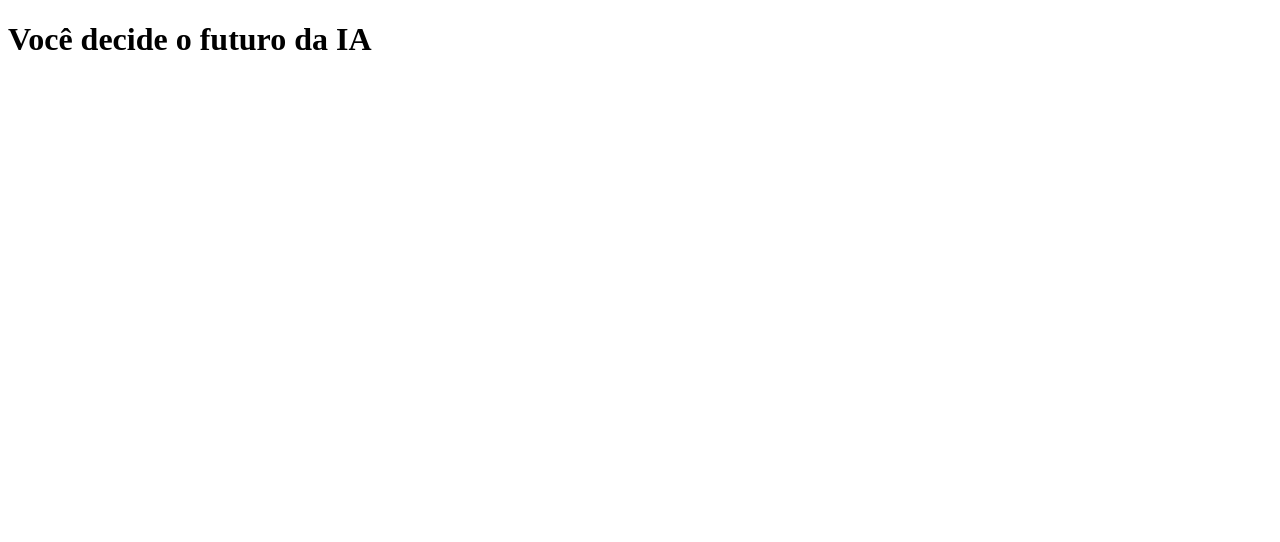
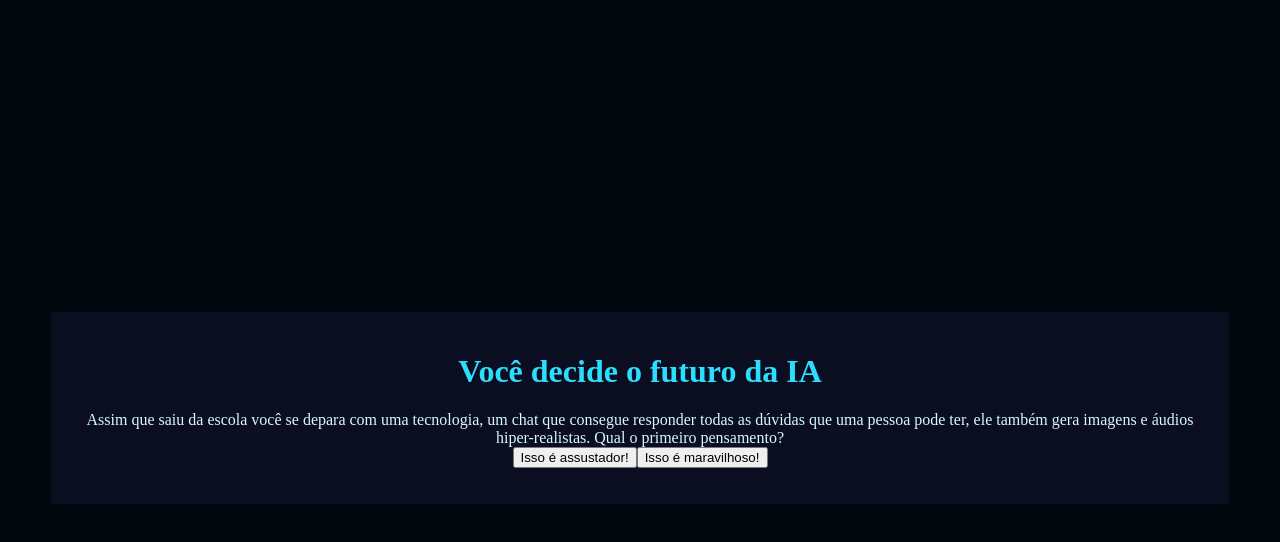
Before and after one commit to kamilo18/missao_ia, a plain HTML site: page index.html in a window 1280 px wide. Drawn offline with Linux system fonts and the light colour scheme.

Commit message:
Add files via upload

```diff
--- a/index.html
+++ b/index.html
@@ -4,6 +4,7 @@
 <head>
     <meta charset="UTF-8">
     <meta name="viewport" content="width=device-width, initial-scale=1.0">
+    <link rel="stylesheet" href="style.css">
     <title>Você decide o futuro da IA</title>
 </head>
 
--- a/main.js
+++ b/main.js
@@ -28,4 +28,39 @@ const perguntas =  [
             "Me preocupo com as pessoas que perderão seus empregos para máquinas e defendem a importância de proteger os trabalhadores."
         ]
     },
-]
+
+    {
+        enunciado: "Ao final da discussão, você precisou criar uma imagem no computador que representasse o que pensa sobre IA. E agora?",
+        alternativas: [
+            "Criar uma imagem utilizando uma plataforma de design como o Paint.",
+            "Criar uma imagem utilizando um gerador de imagem de IA."
+        ]
+    },
+
+    {
+        enunciado: "Você tem um trabalho em grupo de biologia para entregar na semana seguinte, o andamento do trabalho está um pouco atrasado e uma pessoa do seu grupo decidiu fazer com ajuda de uma IA. O problema é que está totalmente igual ao do chat. O que você faz?",
+        alternativas: [
+            "Escrever comandos para o chat é uma forma de contribuir com o trabalho, por isso não é um problema utilizar o texto inteiro.",
+            "O chat pode ser uma tecnologia muito avançada, mas é preciso manter a atenção pois toda máquina erra, por isso revisar o trabalho e contribuir com as perspectivas pessoais é essencial."
+        ]
+    }
+];
+
+let atual = 0;
+let perguntaAtual;
+
+function mostraPergunta(){
+    perguntaAtual = perguntas[atual];
+    caixaPerguntas.textContent=perguntaAtual.enunciado;
+    mostraAlternativas();
+}
+
+function mostraAlternativas(){
+    for (const alternativa of perguntaAtual.alternativas){
+        const botaoAlternativas=document.createElement("button");
+        botaoAlternativas.textContent=alternativa;
+        caixaAlternativas.appendChild(botaoAlternativas);
+    }
+}
+
+mostraPergunta();
--- a/style.css
+++ b/style.css
@@ -0,0 +1,27 @@
+:root{
+    --cor-fundo: #01080E;
+    --cor-principal: #0B0D20;
+    --cor-secundaria: #212333;
+    --cor-destaque: #2BDEFD;
+    --cor-texto: #D7F9FF;
+}
+
+
+body{
+    background-color: var(--cor-fundo);
+    color: var(--cor-texto);
+    display: flex;
+    justify-content: center;
+    align-items: center;
+    min-height: 100vh;
+}
+
+.caixa-principal{
+    background-color: var(--cor-principal);
+    width: 90%;
+    text-align: center;
+    padding: 20px;
+}
+h1{
+    color: var(--cor-destaque);
+}
```
